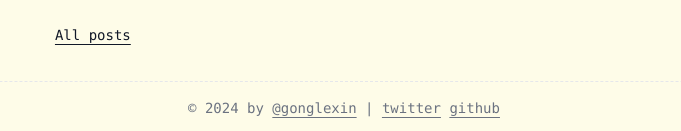
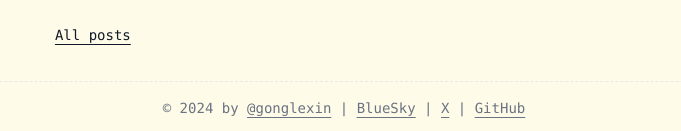
Before and after one commit to gonglexin/gonglexin.github.io, a Jekyll site: the page built from index.html, in a window 1280 px wide. Shown: the part 1055-1186 px from the top of the page, without its empty margins (296-977 px from the left). Built offline with Jekyll 4.4.1, drawn with Linux system fonts in a browser that asks for light colours; nearby versions of some CDN libraries.

Commit message:
:zap: Add BlueSky

```diff
--- a/_includes/footer.html
+++ b/_includes/footer.html
@@ -1,7 +1,8 @@
 <footer class="border-t border-dashed p-4 text-sm text-gray-500 flex justify-center">
   <p>
     &copy; 2024 by <a class="underline" href="/">@gonglexin</a>
-    | <a class="underline" href="https://twitter.com/gonglexin" target="_blank">twitter</a>
-    <a class="underline" href="https://github.com/gonglexin" target="_blank">github</a>
+    | <a class="underline" href="https://bsky.app/profile/gonglexin.com" target="_blank">BlueSky</a>
+    | <a class="underline" href="https://x.com/gonglexin" target="_blank">X</a>
+    | <a class="underline" href="https://github.com/gonglexin" target="_blank">GitHub</a>
   </p>
 </footer>
```
